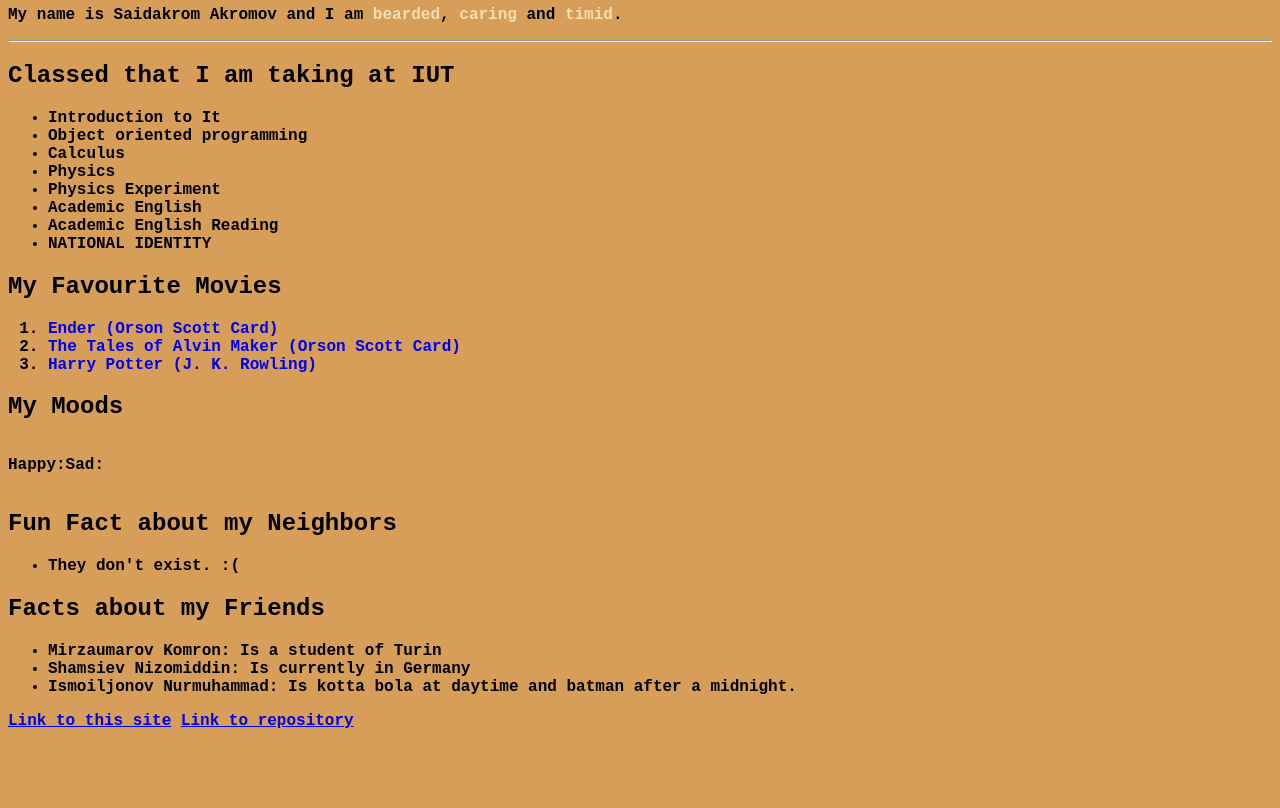
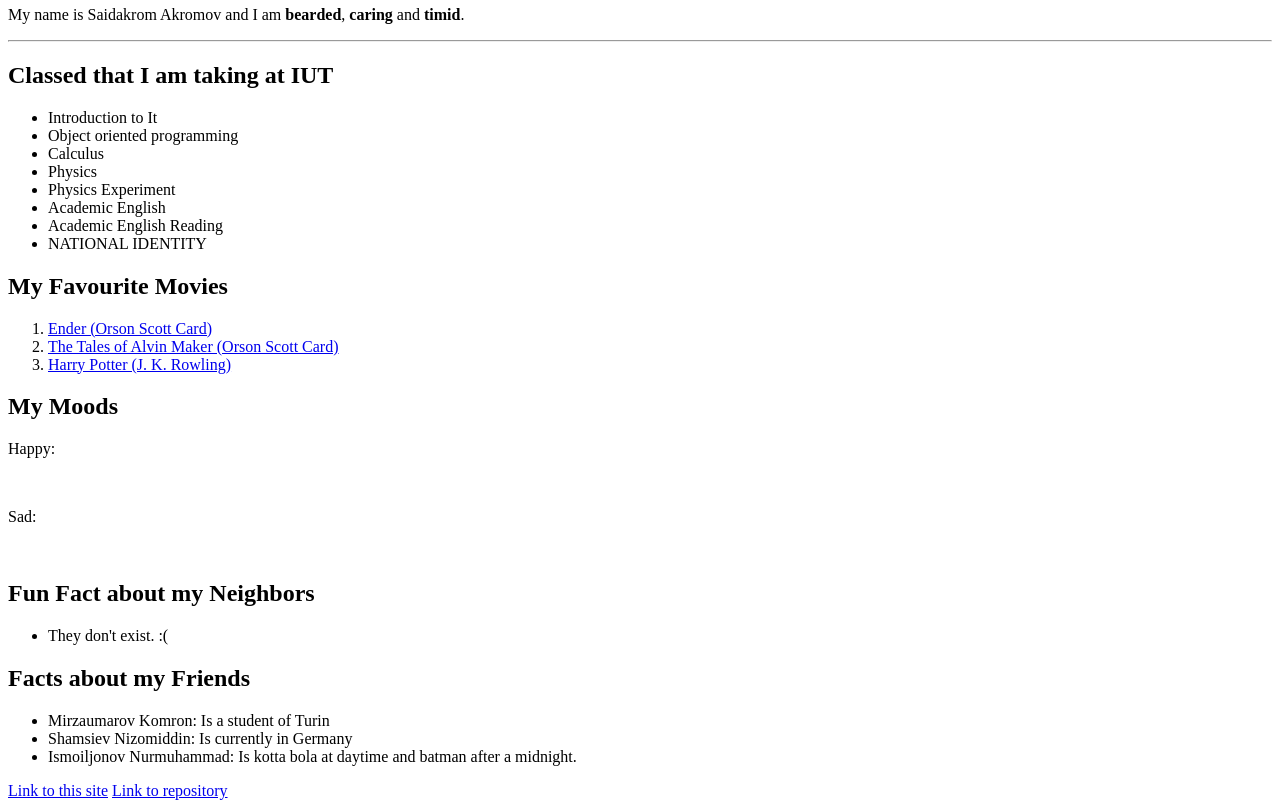
Before and after one commit to saidakrom2005/saidakrom2005.github.io, a plain HTML site: page index.html in a window 1280 px wide. Shown: the part 74-882 px from the top of the page. Before the commit the page ends 812 px from the top, so only its background shows below. Drawn offline with Linux system fonts and the light colour scheme.

Commit message:
Update index.html

```diff
--- a/index.html
+++ b/index.html
@@ -6,11 +6,11 @@
     <meta name="viewport" content="width=device-width, initial-scale=1.0">
     <title>Saidakrom Akromov</title>
 </head>
-<body style="background-color: rgba(206, 138, 54, 0.822); font-family: 'Courier New', Courier, monospace; font-weight: 600;">
+<body>
 
     <h1>Saidakrom Akromov</h1>
 
-    <p>My name is Saidakrom Akromov and I am <b style="color: wheat;">bearded</b>, <b style="color: wheat;">caring</b> and <b style="color: wheat;">timid</b>.</p>
+    <p>My name is Saidakrom Akromov and I am <b >bearded</b>, <b>caring</b> and <b>timid</b>.</p>
     <hr>
     <div>
         <h2>Classed that I am taking at IUT</h2>
@@ -28,14 +28,14 @@
     <div>
         <h2>My Favourite Movies</h2>
         <ol>
-            <li><a style="text-decoration: none;" href="https://www.goodreads.com/book/show/375802.Ender_s_Game?ac=1&from_search=true&qid=9hprchv8Z1&rank=2">Ender (Orson Scott Card)</a></li>
-            <li><a style="text-decoration: none;" href="https://www.goodreads.com/book/show/40290.Seventh_Son">The Tales of Alvin Maker (Orson Scott Card)</a></li>
-            <li><a style="text-decoration: none;" href="https://www.goodreads.com/book/show/72193.Harry_Potter_and_the_Philosopher_s_Stone?ref=nav_sb_ss_1_5">Harry Potter (J. K. Rowling)</a></li>
+            <li><a href="https://www.goodreads.com/book/show/375802.Ender_s_Game?ac=1&from_search=true&qid=9hprchv8Z1&rank=2">Ender (Orson Scott Card)</a></li>
+            <li><a href="https://www.goodreads.com/book/show/40290.Seventh_Son">The Tales of Alvin Maker (Orson Scott Card)</a></li>
+            <li><a href="https://www.goodreads.com/book/show/72193.Harry_Potter_and_the_Philosopher_s_Stone?ref=nav_sb_ss_1_5">Harry Potter (J. K. Rowling)</a></li>
         </ol>
     </div>
     <div>
         <h2>My Moods</h2>
-        <div style="display: flex; align-items: flex-end;" class="moods">
+        <div class="moods">
             <p>Happy: </p>
             <img src="https://avatars.mds.yandex.net/i?id=2d08a2163043fa00ac4af5846ccf96e0610a8fff-10850495-images-thumbs&n=13" alt="">
             <p>Sad: </p>
```
